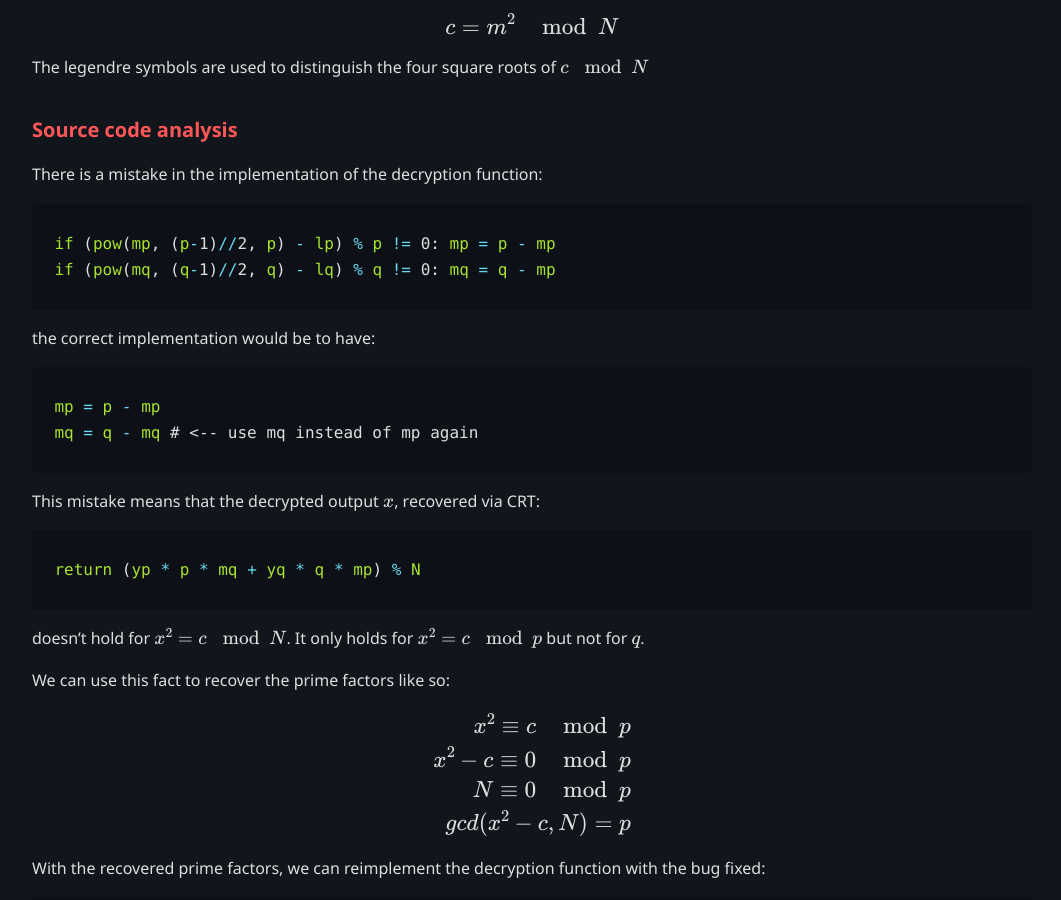
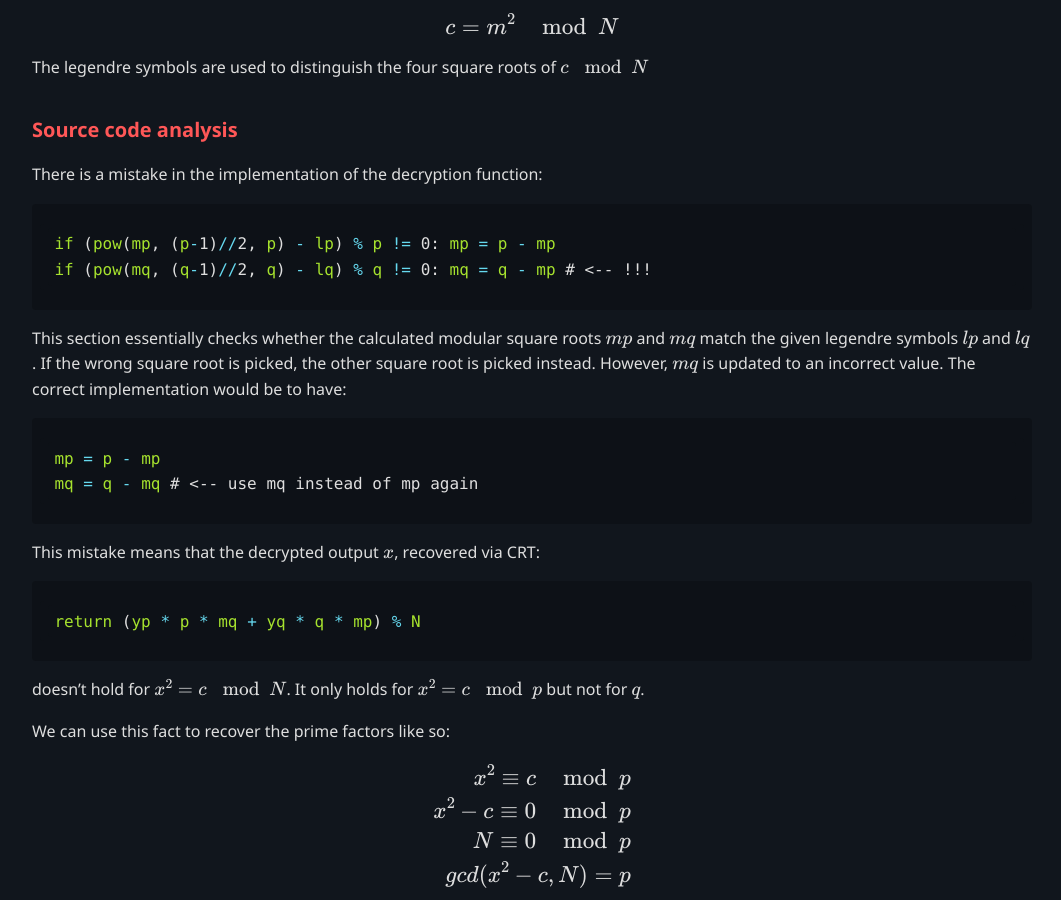
Before and after one commit to Zukane/zukane.github.io, a Jekyll site: the page built from docs/_posts/2025-04-28-square-up.md, in a window 1280 px wide and 900 px high, scrolled down 1662 px. Shown: the whole window, without its empty margins (108-1169 px from the left). Built offline with Jekyll 4.4.1, drawn with Linux system fonts in a browser that asks for light colours.

Commit message:
squareup

````diff
--- a/docs/_posts/2025-04-28-square-up.md
+++ b/docs/_posts/2025-04-28-square-up.md
@@ -71,10 +71,11 @@ There is a mistake in the implementation of the decryption function:
 
 ```python
 if (pow(mp, (p-1)//2, p) - lp) % p != 0: mp = p - mp
-if (pow(mq, (q-1)//2, q) - lq) % q != 0: mq = q - mp
+if (pow(mq, (q-1)//2, q) - lq) % q != 0: mq = q - mp # <-- !!!
 ```
 
-the correct implementation would be to have:
+This section essentially checks whether the calculated modular square roots $mp$ and $mq$ match the given legendre symbols $lp$ and $lq$. If the wrong square root is picked, the other square root is picked instead. However, $mq$ is updated to an incorrect value.
+The correct implementation would be to have:
 
 ```python
 mp = p - mp
````
